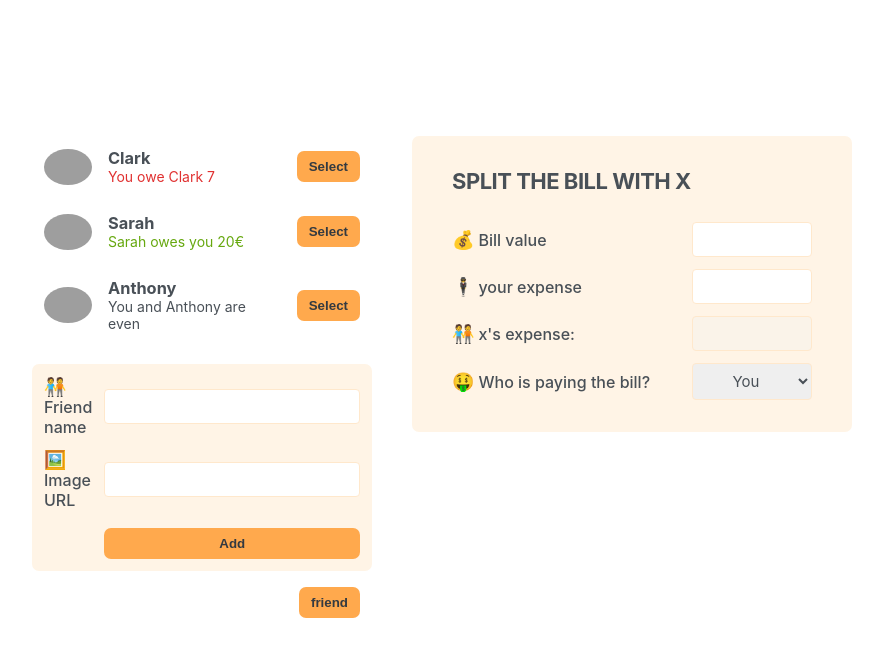
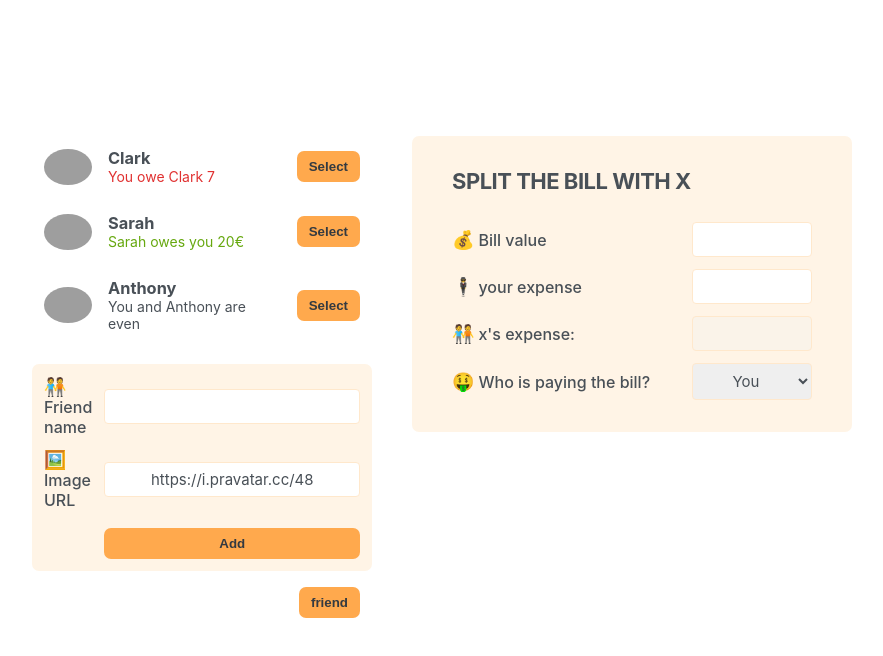
Before and after one commit to ermiasdesalegn/eat-n-split, a React (Create React App) app: page / in a window 1280 px wide. Both pictures are taken after a click on the button "close". Shown: the top 656 px of the page, without its empty margins (198-1081 px from the left). Built offline with nearby package versions, Linux system fonts and the light colour scheme; grey boxes are pictures that could not be loaded.

Commit message:
button and also fields being controlled now

```diff
--- a/src/App.js
+++ b/src/App.js
@@ -103,14 +103,14 @@ function FormSplitBill() {
 }
 function FriendForm() {
   const [name, setName] = useState("");
-  const [image, setImage] = useState("");
+  const [image, setImage] = useState("https://i.pravatar.cc/48");
   return (
     <form className="form-add-friend">
       <label>🧑‍🤝‍🧑Friend name</label>
       <input
         type="text"
         value={name}
-        onChange={(e) => e.setName(e.target.value)}
+        onChange={(e) => setName(e.target.value)}
       />
       <label>🖼️ Image URL</label>
       <input
```
